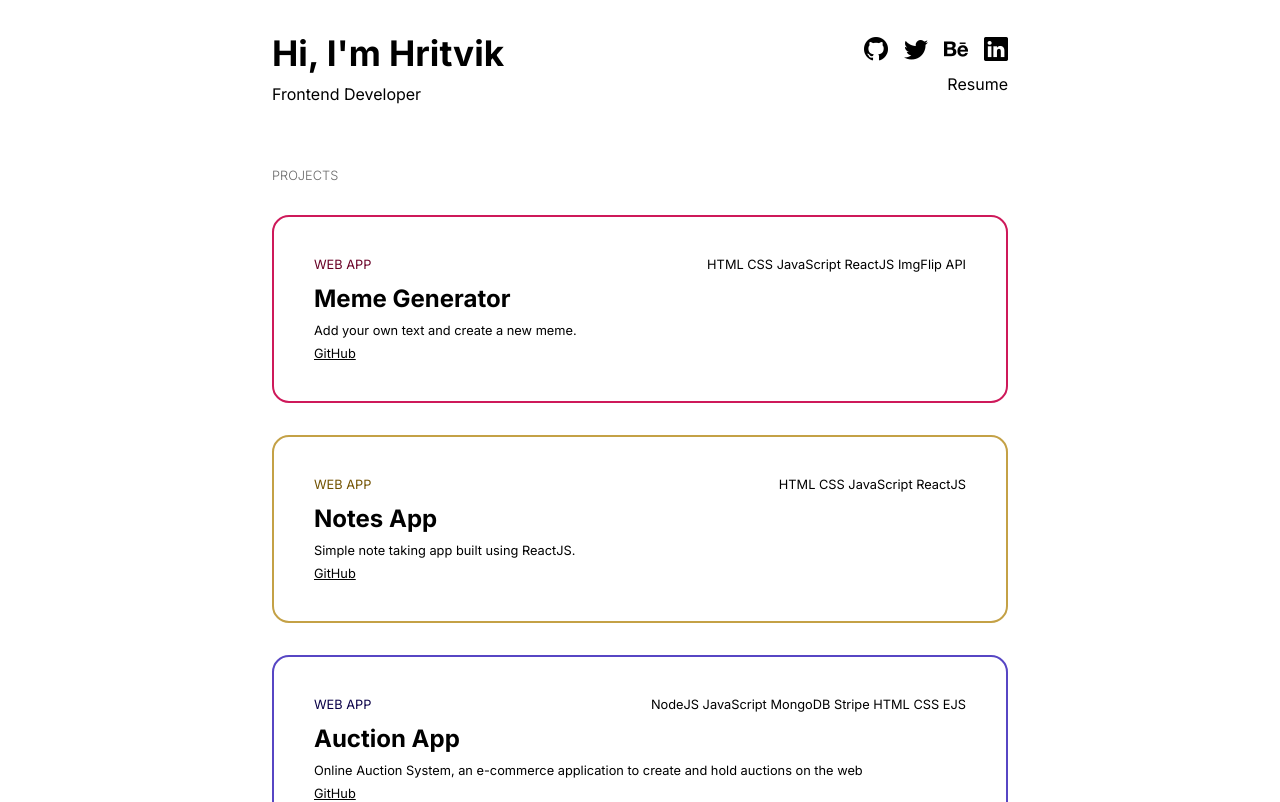
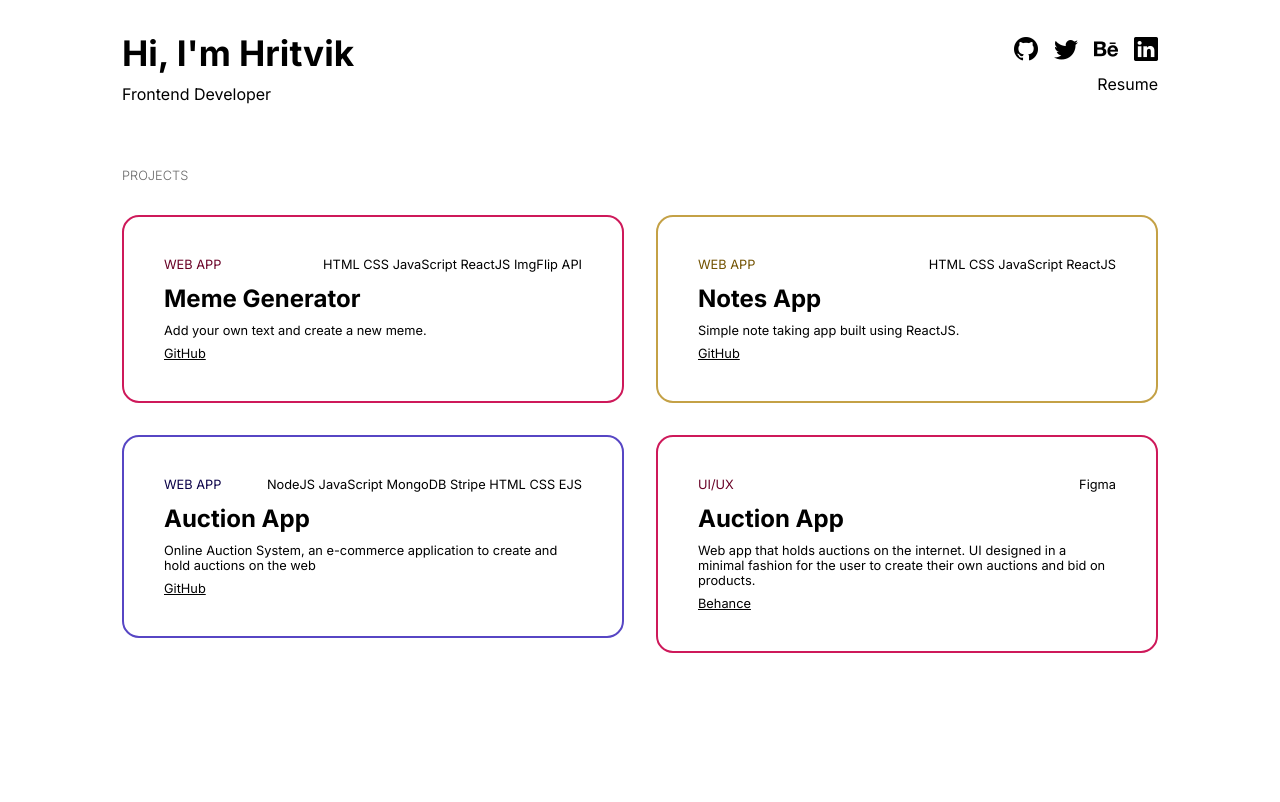
Before and after one commit to Hritvik-Mohan/hm-portfolio, a React (Vite) app: page / in a window 1280 px wide. Shown: the top 802 px of the page. Built offline with nearby package versions, Linux system fonts and the light colour scheme.

Commit message:
Add grid in project section

```diff
--- a/src/App.css
+++ b/src/App.css
@@ -1,5 +1,5 @@
 #root {
-  max-width: 800px;
+  max-width: 1100px;
   margin: 0 auto;
   padding: 2rem;
   /* text-align: center; */
@@ -11,12 +11,19 @@ a {
   text-decoration: none;
 }
 
-section {
+section > h2 {
   margin-top: 4rem;
+}
+
+section > div {
   /* display: flex; */
   /* flex-wrap:wrap; */
+  /* gap: 2rem; */
+  /* width: 100%; */
+
+  display: grid;
+  grid-template-columns: repeat(1, 1fr);
   gap: 2rem;
-  /* width: 100%; */
 }
 
 section > h2 {
@@ -26,3 +33,10 @@ section > h2 {
   color: rgb(105, 105, 105);
   font-weight: 300;
 }
+
+
+@media (min-width: 930px) {
+  section > div {
+    grid-template-columns: repeat(2, 1fr);
+  }
+}
--- a/src/App.jsx
+++ b/src/App.jsx
@@ -19,7 +19,7 @@ function App() {
       <Header />
       <section>
       <h2>Projects</h2>
-        {projectElement}
+        <div>{projectElement}</div>
       </section>
     </div>
   )
--- a/src/components/ProjectCard.css
+++ b/src/components/ProjectCard.css
@@ -2,7 +2,7 @@
 .card-container {
     /* border: 2px solid #CE195A; */
     border-radius: 17px;
-    margin-bottom: 2rem;
+    /* margin-bottom: 2rem; */
     padding: 40px;
     width: 100%;
     overflow: hidden;
```
